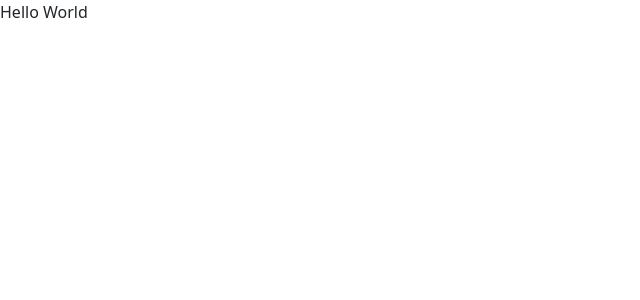
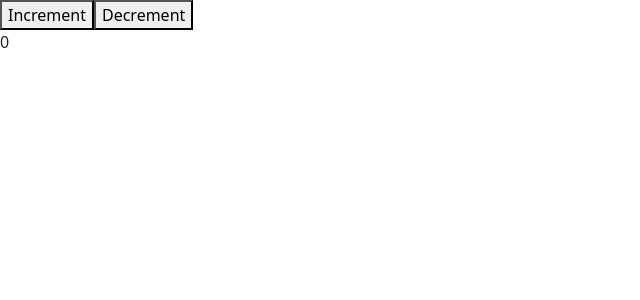
Before and after one commit to Marcelofury/vue3Demo, a Vue app in the folder vueComponentsDemo/vue-components-demo/: page / in a window 1280 px wide. Shown: the top 300 px of the page, without its empty margins (0-640 px from the left). Built offline with nearby package versions, Linux system fonts and the light colour scheme.

Commit message:
composibles in action

```diff
--- a/vueComponentsDemo/vue-components-demo/src/App.vue
+++ b/vueComponentsDemo/vue-components-demo/src/App.vue
@@ -1,9 +1,14 @@
 <template>
-Hello World
+<button @click="increment">Increment</button>
+<button @click="decrement">Decrement</button>
+<p>{{ count }}</p>
 
 </template>
 
 <script setup>
+import { useCounter} from "./composible/useCounter.js"
+
+const {count,increment,decrement} = useCounter();
 
 
 </script>
--- /dev/null
+++ b/vueComponentsDemo/vue-components-demo/src/composible/useCounter.js
@@ -0,0 +1,16 @@
+import { ref} from "vue";
+
+export function useCounter (){
+
+
+const count = ref(0);
+
+const increment = () => {
+  count.value++;
+}
+const decrement = () => {
+  count.value--;
+}
+
+return {count,increment,decrement};
+}
```
